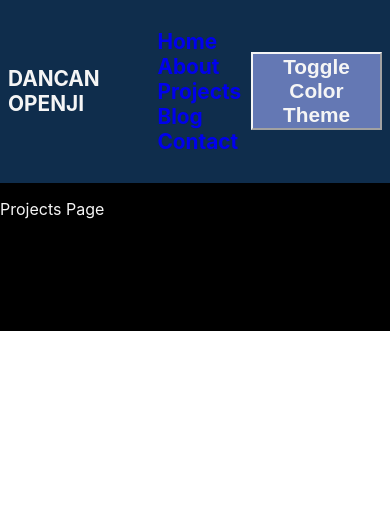
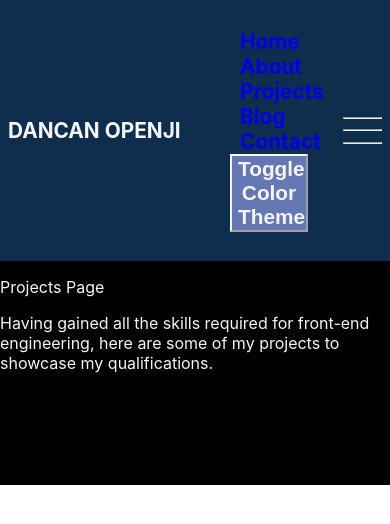
Before and after one commit to DANCAN-OMONDI-OPENJI/REACT.JS-REDUX-JAVASCRIPT-NODE.JS-PORTFOLIO, a React (Create React App) app: page /Projects in a window 390 px wide. Shown: the top 524 px of the page. Built offline with nearby package versions, Linux system fonts and the light colour scheme.

Commit message:
Added favicon.ico

```diff
--- a/src/App.js
+++ b/src/App.js
@@ -12,15 +12,24 @@ import "./index.css";
 
 function App() {
   const [toggleColorTheme, setToggleColor] = useState(false);
+  const [toggleLinks, setToggleLinks] = useState(false);
   function toggleColor() {
     setToggleColor((prevProp) => !prevProp);
+  }
+  function toggleLinksDisplay() {
+    setToggleLinks((prevProp) => !prevProp);
   }
   console.log(toggleColorTheme);
   const color = toggleColorTheme ? "rgba(100, 120, 180)" : "black";
   const myColor = toggleColorTheme ? "black" : "whiteSmoke";
+
   return (
     <div className="app" style={{ backgroundColor: color, color: myColor }}>
-      <Header toggle={toggleColor} />
+      <Header
+        toggle={toggleColor}
+        toggleMyLinks={toggleLinksDisplay}
+        toggleLinksState={toggleLinks}
+      />
       <Routes>
         <Route path="/" element={<Home />} />
         <Route path="/about" element={<About />} />
--- a/src/Header.js
+++ b/src/Header.js
@@ -5,7 +5,10 @@ export default function Header(props) {
   return (
     <div className="header">
       <p>DANCAN OPENJI</p>
-      <ul className="header-links">
+      <ul
+        className="header-links"
+        /*style={{ display: props.toggleLinksState ? "block" : "none" }}*/
+      >
         <li>
           <Link to="/">Home</Link>
         </li>
@@ -21,8 +24,23 @@ export default function Header(props) {
         <li>
           <Link to="/contact">Contact</Link>
         </li>
+        <button
+          className="li-btn"
+          btn
+          style={{
+            backgroundColor: "rgba(100, 120, 180)",
+            display: "inlineBlock",
+            fontSize: "1.3rem",
+            borderColor: "whitesmoke",
+            color: "whitesmoke",
+          }}
+          onClick={props.toggle}
+        >
+          Toggle Color Theme
+        </button>
       </ul>
       <button
+        btn
         style={{
           backgroundColor: "rgba(100, 120, 180)",
           display: "inlineBlock",
@@ -34,6 +52,17 @@ export default function Header(props) {
       >
         Toggle Color Theme
       </button>
+      <div
+        className="header-last-div"
+        onClick={props.toggleMyLinks}
+        style={{ display: props.toggleLinksState ? "none" : "block" }}
+      >
+        <div>
+          <hr />
+          <hr />
+          <hr />
+        </div>
+      </div>
     </div>
   );
 }
--- a/src/Projects.js
+++ b/src/Projects.js
@@ -2,8 +2,12 @@ import React from "react";
 
 export default function Projects() {
   return (
-    <div>
+    <div className="projects">
       <p>Projects Page</p>
+      <p>
+        Having gained all the skills required for front-end engineering, here
+        are some of my projects to showcase my qualifications.
+      </p>
     </div>
   );
 }
--- a/src/index.css
+++ b/src/index.css
@@ -60,11 +60,18 @@ code {
 .header-links li {
   margin: 0 10px;
 }
+.header-links .li-btn {
+  display: none;
+}
 .header button {
   font-weight: 600;
 }
 .header button:hover {
   cursor: pointer;
+}
+.header-last-div {
+  display: block;
+  width: 10vw;
 }
 
 /* home page*/
@@ -75,6 +82,7 @@ code {
   flex-direction: column;
   align-items: center;
   justify-content: center;
+  /*background-color: blanchedalmond;*/
 }
 .home h3 {
   margin-top: 2rem;
@@ -132,7 +140,7 @@ code {
   text-align: center;
 }
 
-@media screen and (max-width: 780px) {
+@media only screen and (max-width: 780px) {
   .header {
     align-items: center;
     padding: 0.5rem;
@@ -145,9 +153,21 @@ code {
     justify-content: space-between;
     color: whitesmoke;
   }
+  .header-links .li-btn {
+    display: block;
+  }
   .header button {
     font-size: 2px;
   }
+  .header button {
+    display: none;
+    width: 20vw;
+  }
+  .header-last-div {
+    display: block;
+    width: 10vw !important;
+  }
+
   .home h3 {
     width: 65vw;
   }
```
Also changed, not shown: 2 other files (tests, documents, lock files or other folders).
